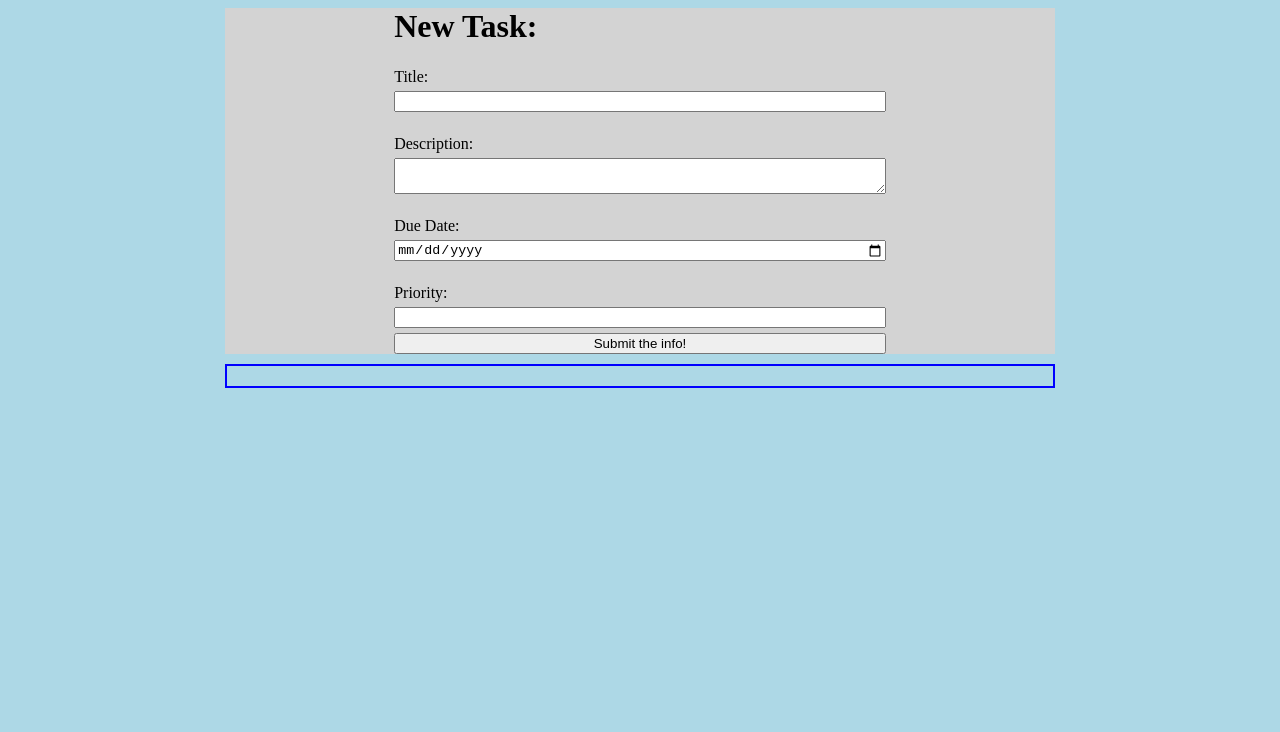
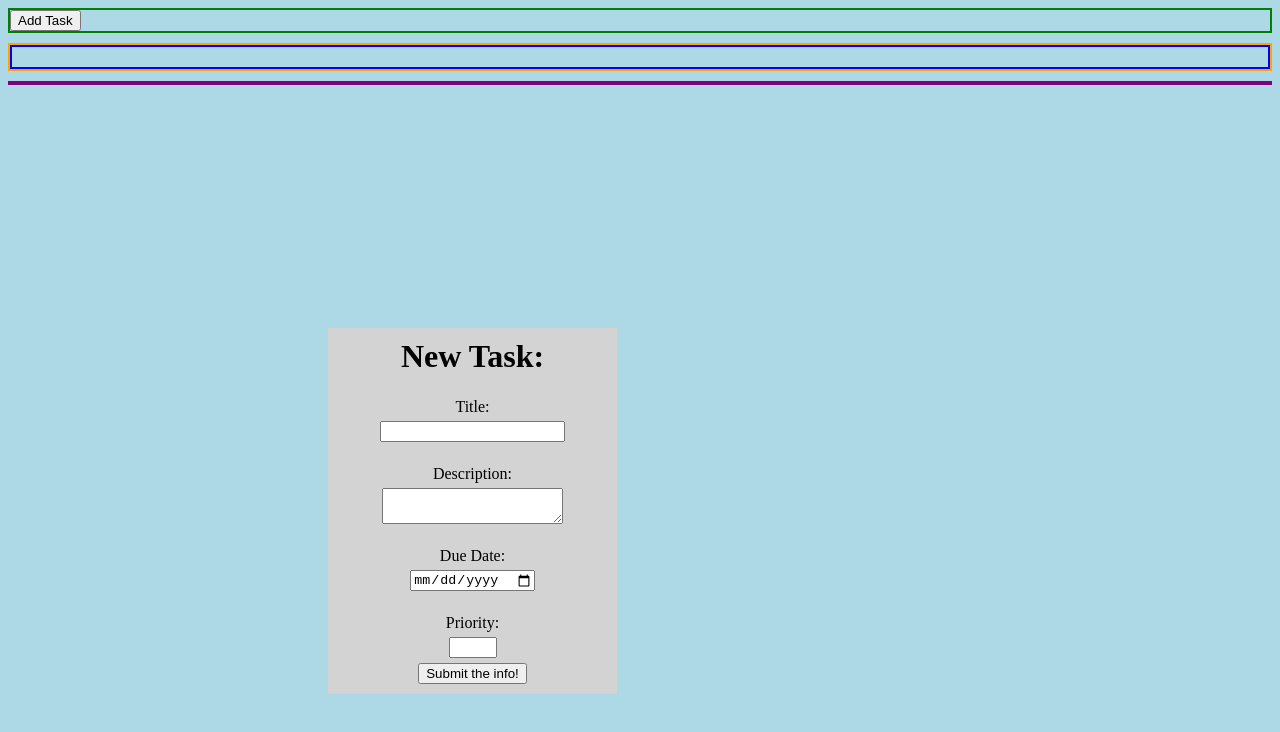
Before and after one commit to maleker86/to-do-list-3, a website built with webpack: page dist/index.html in a window 1280 px wide. Built offline with nearby package versions, Linux system fonts and the light colour scheme.

Commit message:
Add CSS Grid to Index. Remove Title Value but not Key BUG

```diff
--- a/src/index.js
+++ b/src/index.js
@@ -1,6 +1,21 @@
 import './style.css';
 import { createForm, createTaskHolder, } from "./task.js";
 
+const header = document.createElement("div");
+const main = document.createElement("div");
+const footer = document.createElement("div");
+const task_button = document.createElement("button");
+
+document.body.append(header);
+document.body.append(main);
+document.body.append(footer);
+header.setAttribute("id","header");
+main.setAttribute("id","main");
+footer.setAttribute("id","footer");
+
+header.append(task_button);
+task_button.setAttribute("grid-area","header");
+task_button.innerText = "Add Task";
 
 createForm();
 createTaskHolder();
--- a/src/style.css
+++ b/src/style.css
@@ -1,9 +1,27 @@
 body {
     display: grid;
     gap: 10px;
-    grid-template-columns: 1fr 4fr 1fr;
-    grid-template-rows: auto;
+    grid-template-areas:
+        "header header"
+        "main main"
+        "footer footer"
+    ;
     background-color: lightblue;
+}
+
+#header {
+    grid-area: header;
+    border: 2px solid green;
+}
+
+#main {
+    grid-area: main;
+    border: 2px solid orange;
+}
+
+#footer {
+    grid-area: footer;
+    border: 2px solid purple;
 }
 
 h1 {
@@ -11,12 +29,23 @@ h1 {
     padding: 0;
 }
 
+button {
+    width: fit-content;
+}
+
 form {
-    grid-column-start: 2;
+    /* grid-column-start: 2; */
+    grid-area: main;
     display: grid;
     gap: 5px;
-    grid-template-columns: 1fr 3fr 1fr;
+    grid-template-columns: 1fr 5fr 1fr;
+    justify-items: center;
     background-color: lightgray;
+    padding: 10px;
+    max-width: 75vw;
+    z-index: 99999999;
+    position: absolute;
+    margin: 25%;
 }
 
 form * {
@@ -32,8 +61,9 @@ textarea {
 }
 
 #container {
+    grid-area: main;
     grid-column-start: 2;
-    grid-row-start: 2;
+    grid-row-start: 1;
     gap: 10px;
     padding: 10px;
     display: flex;
--- a/src/task.js
+++ b/src/task.js
@@ -1,8 +1,9 @@
 export function createTaskHolder() {
   let task_container = document.createElement("div");
+  let main = document.getElementById("main");
   task_container.setAttribute("id", "container");
 
-  document.body.append(task_container);
+  main.append(task_container);
 }
 
 export function createForm() {
@@ -68,6 +69,7 @@ export function createForm() {
     form.appendChild(button);
 
     button.innerText = "Submit the info!";
+    button.style.width = "flex-self";
     button.addEventListener("click", CreateTask);
     button.addEventListener("click", clearInputFields);
   }
@@ -100,6 +102,8 @@ function CreateTask() {
 
   let task = new Task();
 
+  let title_box = document.getElementById("title");
+
   // console.log("Title is: " + title.value);
   // console.log(task);
 
@@ -113,14 +117,18 @@ function CreateTask() {
 
   function logError() {
     console.log("Please add a title to continue!");
+    title_box.style.border = "1px solid red";
   }
 
   task_list.unshift(task);
+
 
   console.log("this task list is ", task_list);
 
   function displayTask() {
     // console.log("the due date is", task_list[0].due_date);
+
+    title_box.style.border = "none";
 
     container.innerHTML = "";
 
@@ -184,18 +192,19 @@ function CreateTask() {
           container.append(task_box);
           task_box.classList.add("task");
 
-          if (keys[i] == "title") {
+          if (keys[i] === "title") {
+            console.log("I am looking in: ",keys[i]);
+            console.log("this value (title) is: ", values[i]);
             task_box.append(details);
             details.append(summary);
             summary.innerHTML = h3;
             h3.setAttribute("class", "title");
-            h3.innerText = isolated_title;
-          }
-          for (let i = 0; i < values.length; i++) {
-            console.log("this value is: ", values[i]);
-            details.append(p);
-            p.setAttribute("class", keys[i]);
-            p.innerText = values[i];
+            h3.innerText = keys[i];
+          } else {
+              console.log("this (not title) value is: ", values[i]);
+              details.append(p);
+              p.setAttribute("class", keys[i]);
+              p.innerText = values[i];
           }
         }
       }
```
Also changed, not shown: dist/main.js.
